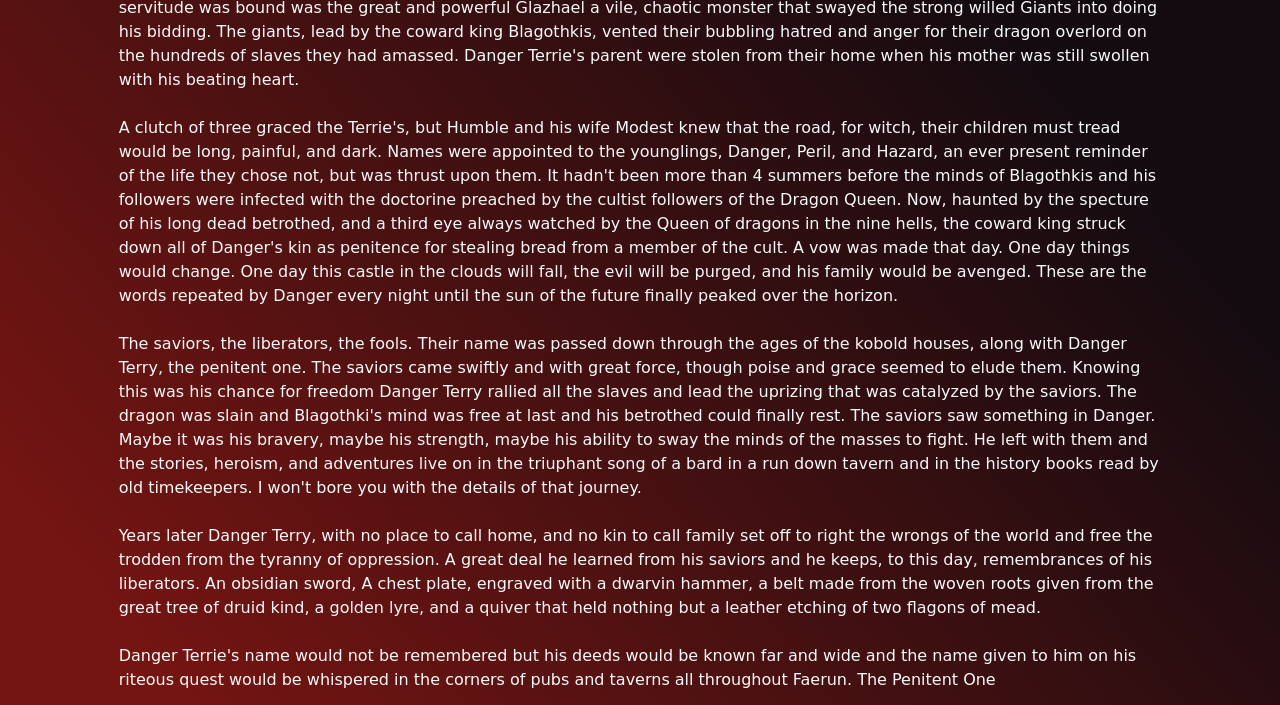
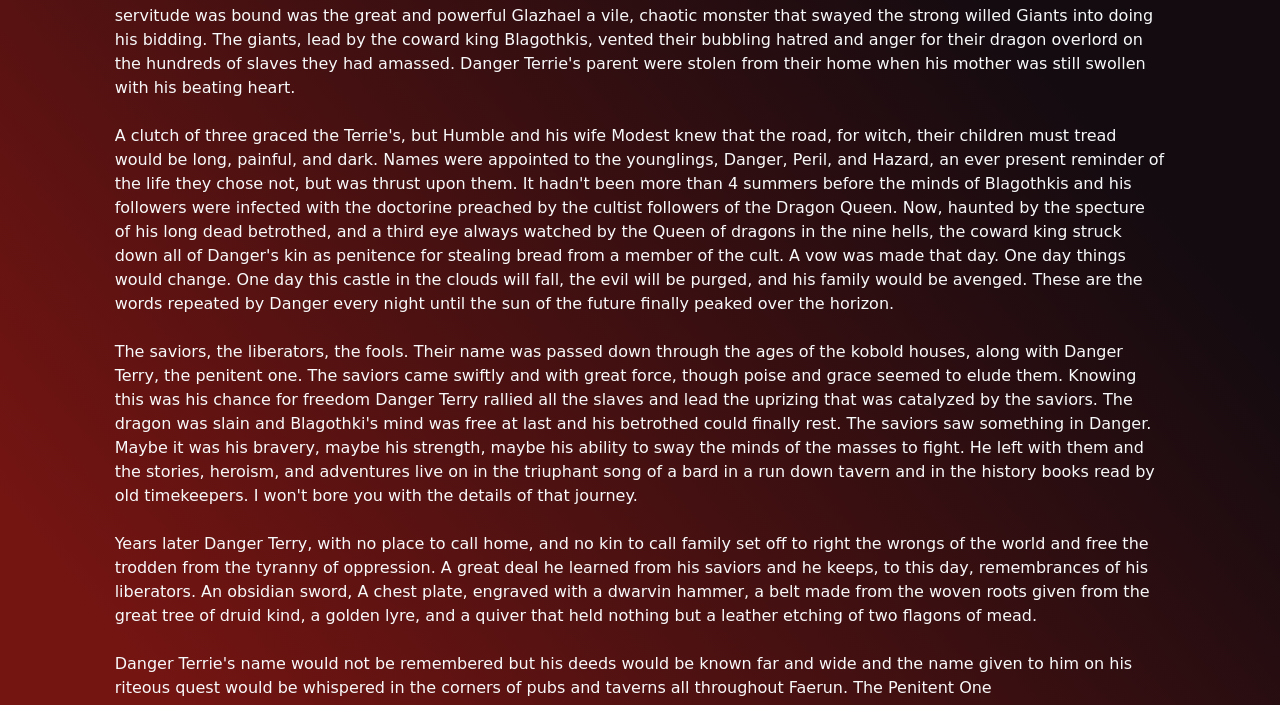
Before and after one commit to CameronOlson/D-AND-D, a plain HTML site: page index.html in a window 1280 px wide. Shown: the part 444-1149 px from the top of the page. Drawn offline with nearby package versions, Linux system fonts and the light colour scheme; grey boxes are pictures that could not be loaded.

Commit message:
padding on the words

```diff
--- a/index.html
+++ b/index.html
@@ -33,7 +33,7 @@
         </div>
         <!-- Row 2 in body -->
         <div class="row gradient">
-            <div class="col-10 m-auto text-light text-wrap">
+            <div class="col-10 m-auto text-light text-wrap p-2">
               <h1 class="text-font">Tyrany of Dragons</h1>
               <p class="text-font">
                 Danger Terry was born into the brutal life of a dragon's slave. While in itself there are far worse fates but the dragon for witch his servitude was bound was the great and powerful Glazhael a vile, chaotic monster that swayed the strong willed Giants into doing his bidding. The giants, lead by the coward king Blagothkis, vented their bubbling hatred and anger for their dragon overlord on the hundreds of slaves they had amassed. Danger Terrie's parent were stolen from their home when his mother was still swollen with his beating heart. <br><br>
```
